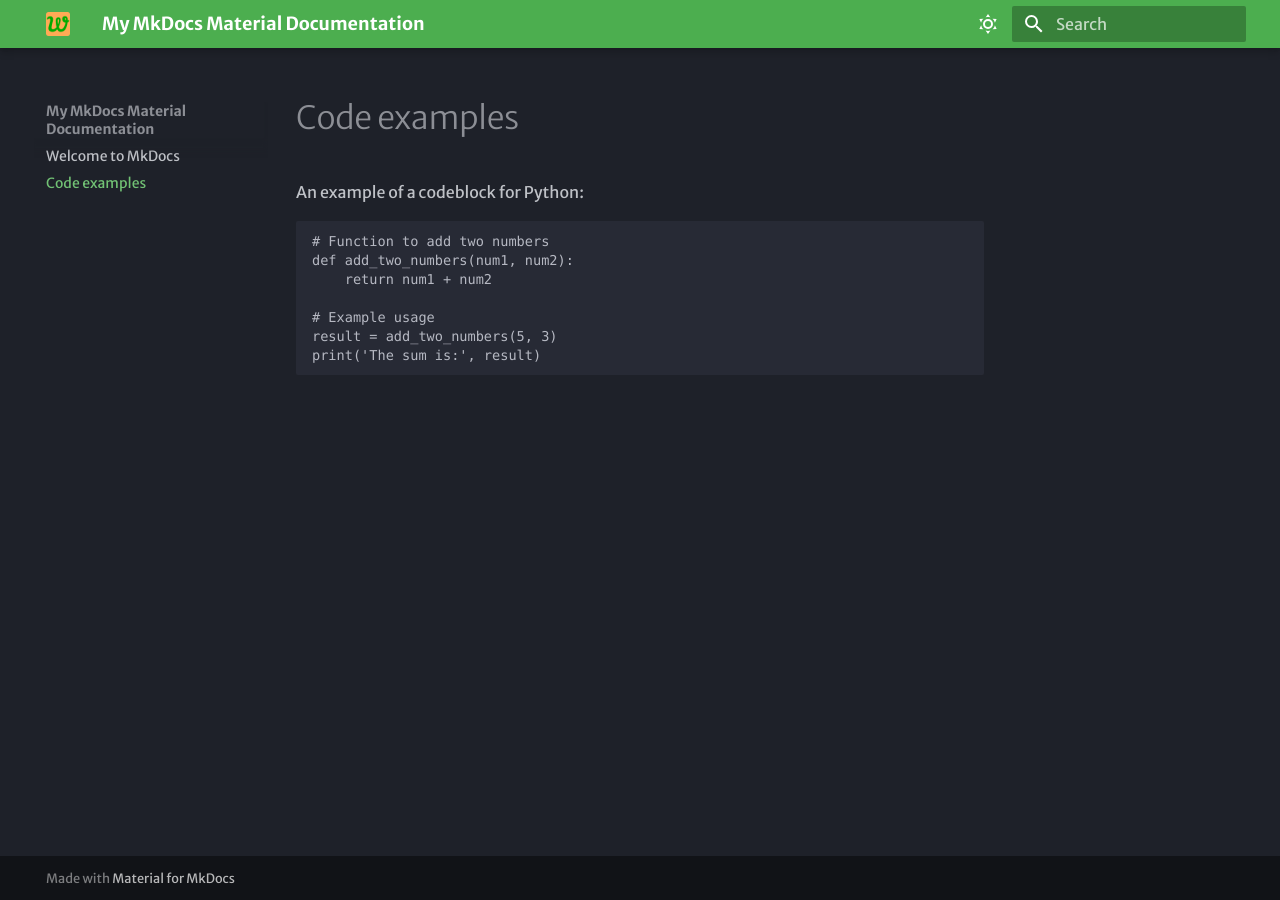
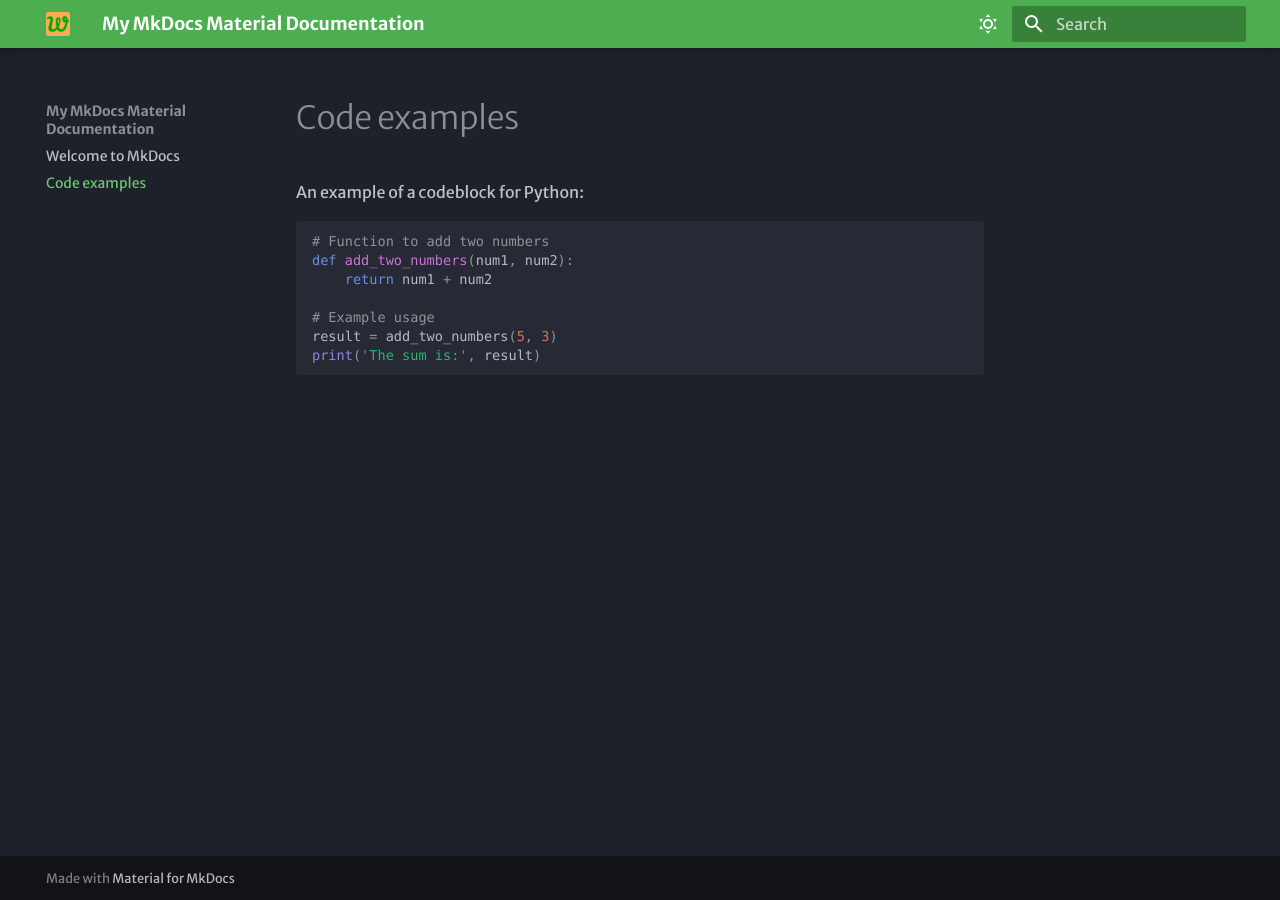
Before and after one commit to kikinovak/mkdocs-material-willett, an MkDocs documentation site: the page built from docs/code-examples.md, in a window 1280 px wide. Built offline with MkDocs 1.6.1 and Material for MkDocs 9.7.7, drawn with Linux system fonts in a browser that asks for light colours; some web fonts are replaced.

Commit message:
Add syntax highlighting

````diff
--- a/docs/code-examples.md
+++ b/docs/code-examples.md
@@ -1,6 +1,6 @@
 An example of a codeblock for Python:
 
-```
+```py
 # Function to add two numbers
 def add_two_numbers(num1, num2):
     return num1 + num2
--- a/mkdocs.yml
+++ b/mkdocs.yml
@@ -30,5 +30,12 @@ markdown_extensions:
   - pymdownx.emoji:
       emoji_index: !!python/name:material.extensions.emoji.twemoji
       emoji_generator: !!python/name:material.extensions.emoji.to_svg
+  - pymdownx.highlight:
+      anchor_linenums: true
+      line_spans: __span
+      pygments_lang_class: true
+  - pymdownx.inlinehilite
+  - pymdownx.snippets
+  - pymdownx.superfences
 
 ...
````
